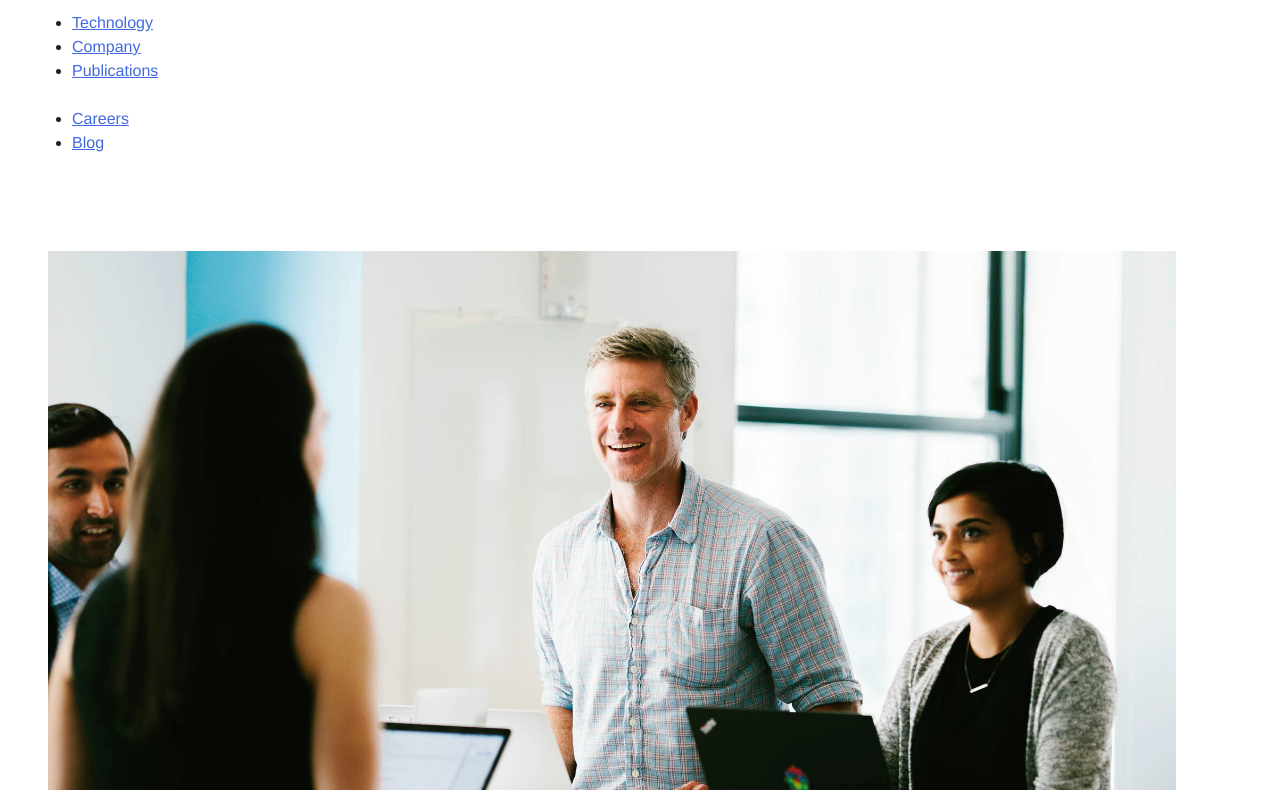
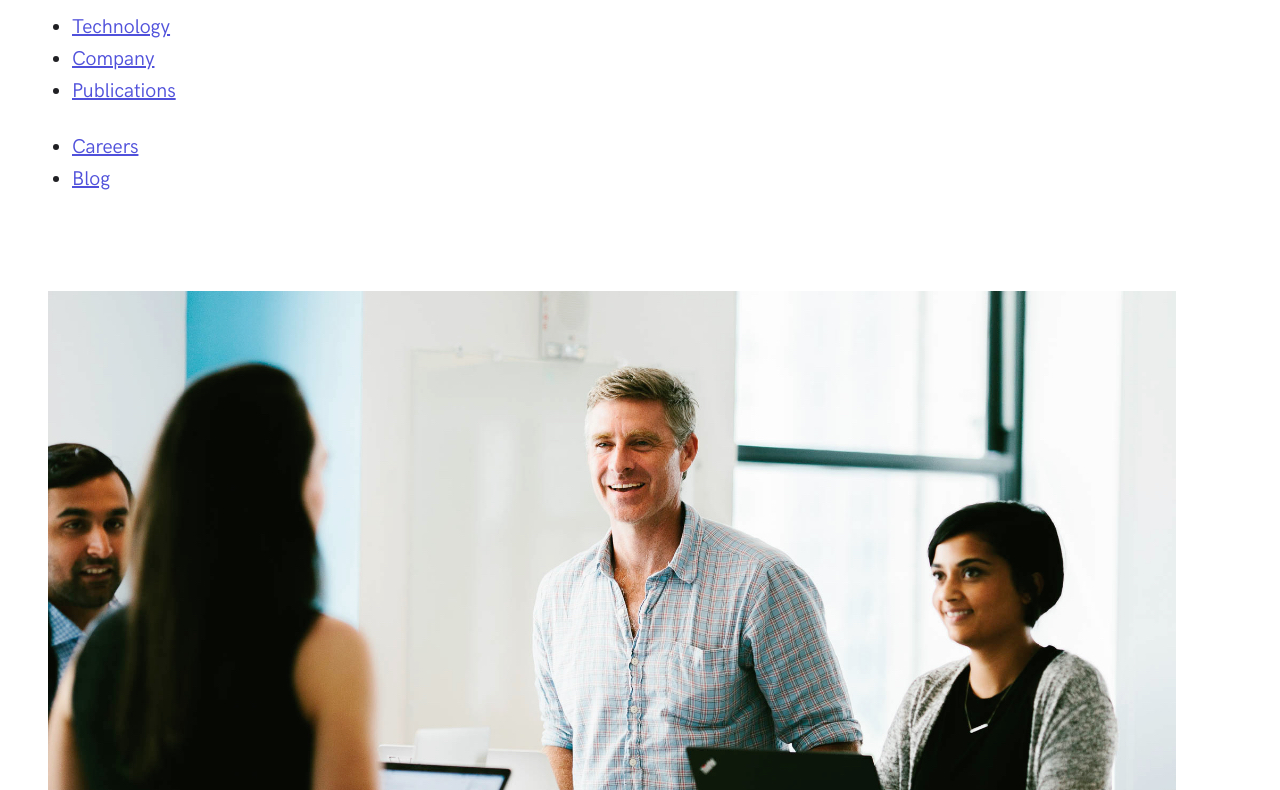
Before and after one commit to mct-ui/responsive-design-DemeulemeesterTibe, a plain HTML site: page index.html in a window 1280 px wide. Shown: the part 85-875 px from the top of the page. Drawn offline with Linux system fonts and the light colour scheme.

Commit message:
Project defaults

```diff
--- a/css/screen.css
+++ b/css/screen.css
@@ -1,7 +1,26 @@
 /*------------------------------------*\
   #FONTS
 \*------------------------------------*/
+@font-face {
+    font-family: "HK Grotesk Web";
+    font-weight: 200;
+    src: url("../fonts/hkgrotesk-light-webfont.woff2") format("woff2"),
+         url("../fonts/hkgrotesk-light-webfont.woff") format("woff");
+}
 
+@font-face {
+    font-family: "HK Grotesk Web";
+    font-weight: 400;
+    src: url("../fonts/hkgrotesk-regular-webfont.woff2") format("woff2"),
+         url("../fonts/hkgrotesk-regular-webfont.woff") format("woff");
+}
+
+@font-face {
+    font-family: "HK Grotesk Web";
+    font-weight: 600;
+    src: url("../fonts/hkgrotesk-medium-webfont.woff2") format("woff2"),
+         url("../fonts/hkgrotesk-medium-webfont.woff") format("woff");
+}
 /*------------------------------------*\
   #GENERIC
 \*------------------------------------*/
@@ -15,11 +34,19 @@
 html {
     font-size: 16px;
     line-height: 1.5;
-    font-family: Helvetica, arial, sans-serif;
+    font-family: "HK Grotesk Web" ,Helvetica, arial, sans-serif;
     color: #202024;
     box-sizing: border-box;
     -webkit-font-smoothing: antialiased;
     -moz-osx-font-smoothing: grayscale;
+}
+
+@media (min-width: 768px) {
+    html {
+        font-size: 20px;
+        line-height: 1.6;
+    }
+
 }
 
 *,
@@ -36,7 +63,7 @@ html {
  */
 
 ::selection {
-    background: #e85e00;
+    background: #5051DB;
     color: white;
     text-shadow: none;
 }
@@ -61,7 +88,11 @@ img {
     ---
     Default markup for typographic elements
 */
-
+h1,
+h2,
+h3 {
+    font-weight: 200;
+}
 h1 {
     font-size: 36px;
     line-height: 48px;
@@ -136,18 +167,18 @@ hr {
 }
 
 a {
-    color: RoyalBlue;
+    color: #5051DB;
     transition: all .1s ease-in-out;
 }
 
 a:visited,
 a:active {
-    color: BlueViolet;
+    color: #3E3EA8;
 }
 
 a:hover,
 a:focus {
-    color: Crimson;
+    color: #3E3EA8;
 }
 
 /*------------------------------------*\
@@ -194,7 +225,7 @@ a:focus {
     margin-left: auto;
     margin-right: auto;
     width: 100%;
-    max-width: 90em; /* 90 * 16px = 1440px */
+    max-width: 70em; /* 90 * 16px = 1440px */
 }
 
 /*
```
